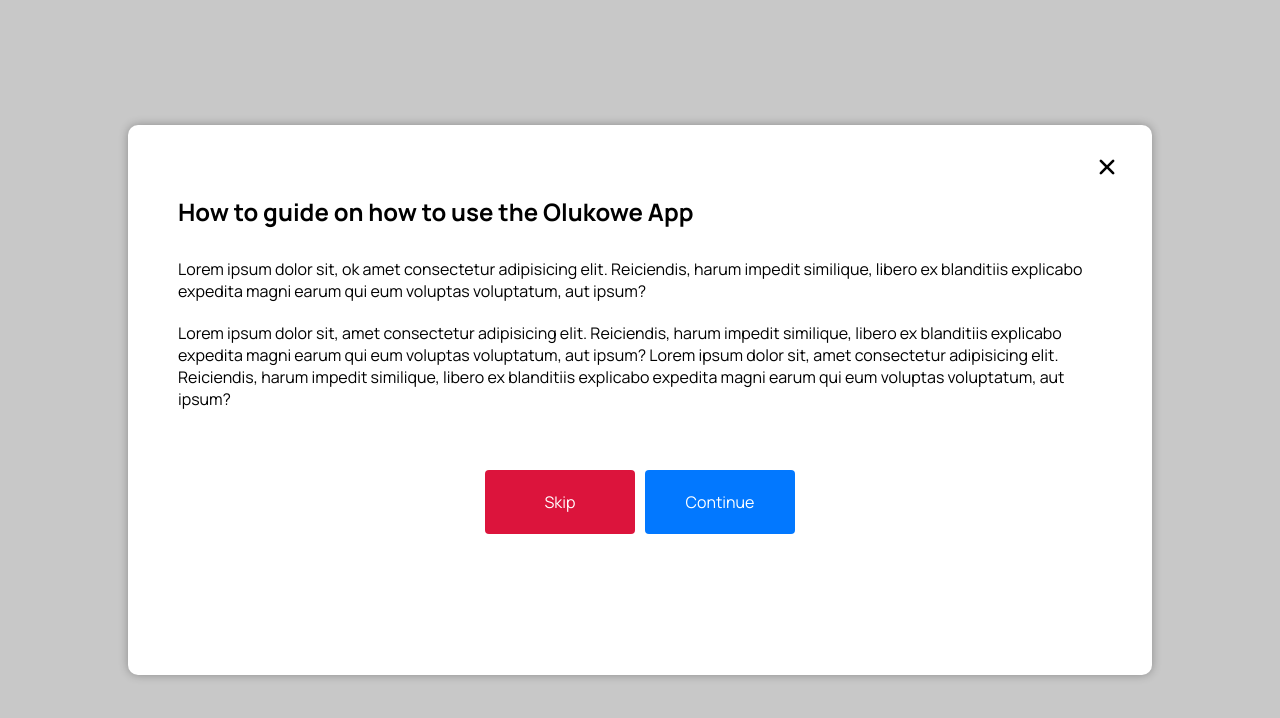
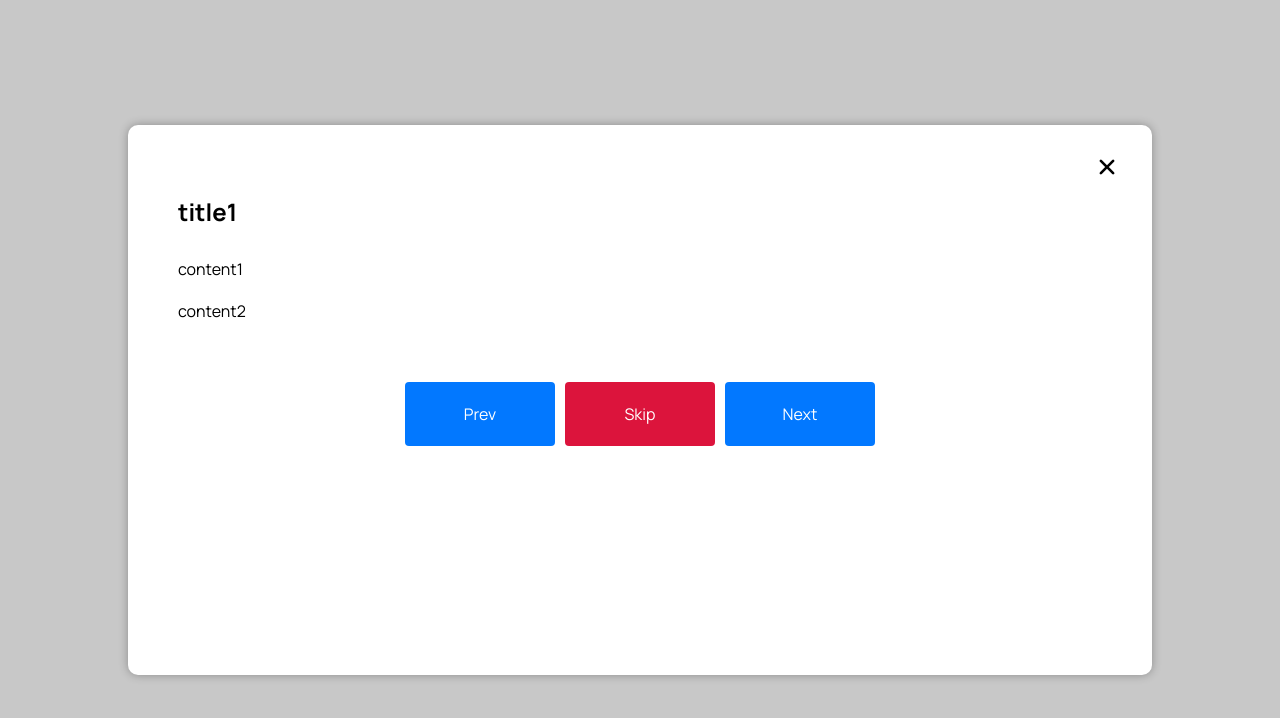
Before and after one commit to OnkoweDev/LastestDashboard, a React (Vite) app: page /dashboard in a window 1280 px wide. Shown: the top 718 px of the page. Built offline with nearby package versions, Linux system fonts and the light colour scheme.

Commit message:
modal fixed

```diff
--- a/src/components/Modal.jsx
+++ b/src/components/Modal.jsx
@@ -1,9 +1,28 @@
-import React from "react";
+import React, { useState } from "react";
 import "./styles/modal.css";
 
 import { IoClose } from "react-icons/io5";
 
 const Modal = ({ closeModal }) => {
+  const [count, setCount] = useState(0);
+  const modalContent = [
+    { title: "title1", content1: "content1", content2: "content2" },
+    { title: "title2", content1: "content3", content2: "content4" },
+    { title: "title3", content1: "content5", content2: "content6" },
+  ];
+
+  const handleNext = () => {
+    if (count < modalContent.length - 1) {
+      setCount((count) => (count += 1));
+    }
+  };
+
+  const handlePrev = () => {
+    if (count > 0) {
+      setCount((count) => (count -= 1));
+    }
+  };
+
   return (
     <article className="modal__background" onClick={closeModal}>
       <div
@@ -13,29 +32,21 @@
         }}
       >
         <IoClose className="close__modal__btn" onClick={closeModal} />
-        <div className="modal__title">
-          <h2>How to guide on how to use the Olukowe App</h2>
-        </div>
-        <div className="modal__body">
-          <p>
-            Lorem ipsum dolor sit, ok amet consectetur adipisicing elit.
-            Reiciendis, harum impedit similique, libero ex blanditiis explicabo
-            expedita magni earum qui eum voluptas voluptatum, aut ipsum?
-          </p>
-          <p>
-            Lorem ipsum dolor sit, amet consectetur adipisicing elit.
-            Reiciendis, harum impedit similique, libero ex blanditiis explicabo
-            expedita magni earum qui eum voluptas voluptatum, aut ipsum? Lorem
-            ipsum dolor sit, amet consectetur adipisicing elit. Reiciendis,
-            harum impedit similique, libero ex blanditiis explicabo expedita
-            magni earum qui eum voluptas voluptatum, aut ipsum?
-          </p>
-        </div>
+        <section className="modal__wrapper">
+          <header className="modal__title">
+            <h2>{modalContent[count].title}</h2>
+          </header>
+          <article className="modal__body">
+            <p>{modalContent[count]?.content1}</p>
+            <p>{modalContent[count]?.content2}</p>
+          </article>
+        </section>
         <div className="modal__footer">
+          <button onClick={handlePrev}>Prev</button>
           <button onClick={closeModal} id="cancle__btn">
             Skip
           </button>
-          <button>Continue</button>
+          <button onClick={handleNext}>Next</button>
         </div>
       </div>
     </article>
```
